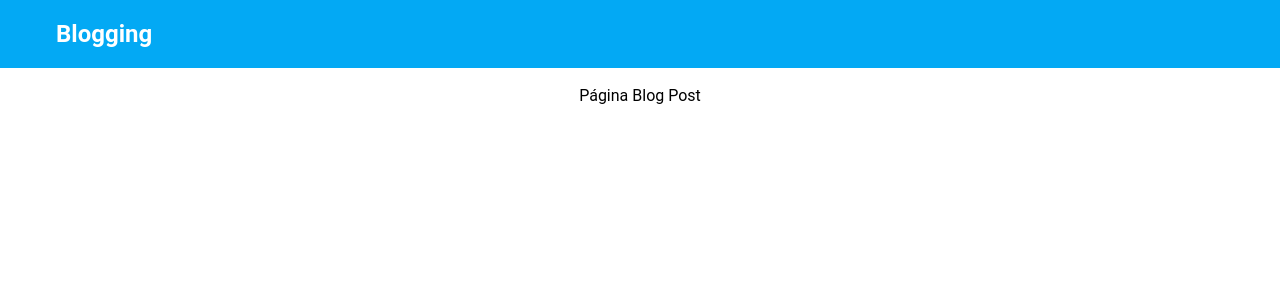
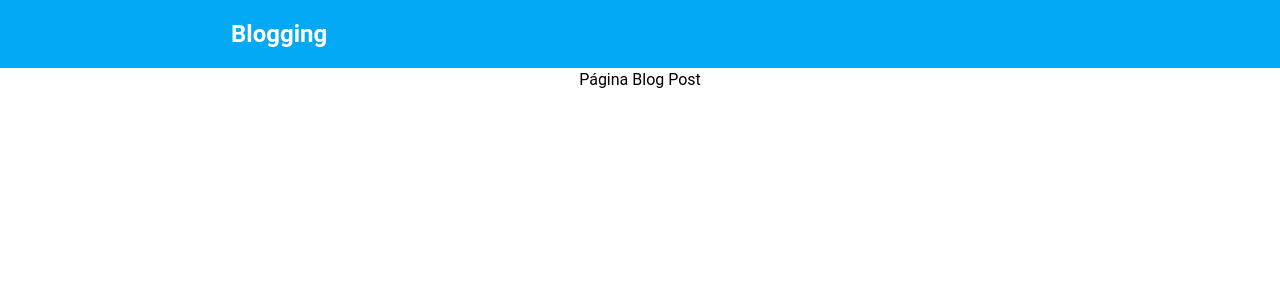
Before and after one commit to Marianarosadev/Blogging, a React (Vite) app: page / in a window 1280 px wide. Shown: the top 300 px of the page. Built offline with nearby package versions, Linux system fonts and the light colour scheme.

Commit message:
Ajuste do width do navbar e configurações de css global do index.css

```diff
--- a/src/styles/App.css
+++ b/src/styles/App.css
@@ -1,10 +1,3 @@
 #root {
   text-align: center;
 }
-
-.main {
-  padding: 2rem;
-  max-width: 1200px;
-  margin: 0 auto;
-  padding: 16px;
-}
--- a/src/styles/components/Navbar.css
+++ b/src/styles/components/Navbar.css
@@ -5,7 +5,7 @@
 
 .navbar__content {
   padding: 1rem;
-  max-width: 1200px;
+  max-width: 850px;
   margin: 0 auto;
   text-align: start;
 }
--- a/src/styles/index.css
+++ b/src/styles/index.css
@@ -31,8 +31,15 @@ a:hover {
 }
 
 h1 {
-  font-size: 3.2em;
-  line-height: 1.1;
+  font-size: 2.5em;
+  line-height: 46.88px;
+  font-weight: 700;
+}
+
+h2 {
+  font-size: 1.5rem;
+  line-height: 28.13px;
+  font-weight: 400;
 }
 
 button {
```
